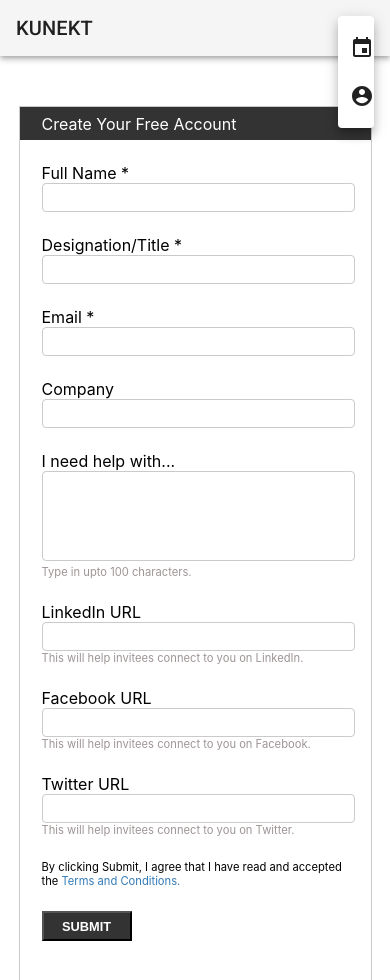
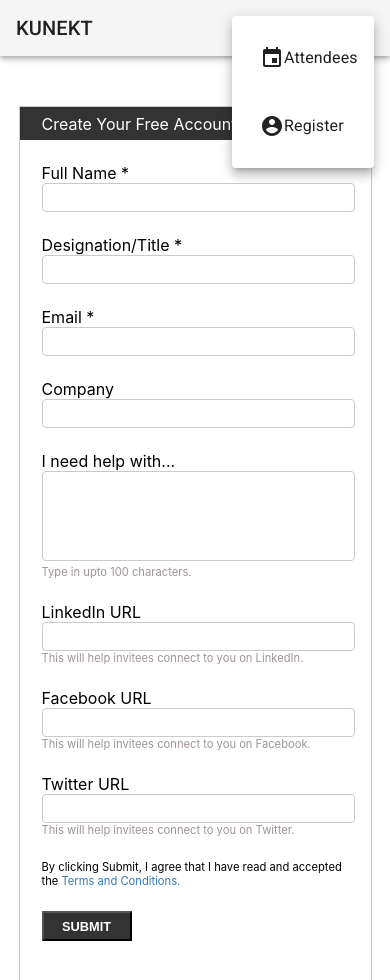
Before and after one commit to Ameyg1/talk2me, a React (Create React App) app: page /profile in a window 390 px wide. Both pictures are taken after a click on the button "show more". Shown: the top 980 px of the page. Built offline with nearby package versions, Linux system fonts and the light colour scheme.

Commit message:
final changes on UI for all defect fixes

```diff
--- a/src/components/MainMenu/MenuOption.js
+++ b/src/components/MainMenu/MenuOption.js
@@ -16,7 +16,7 @@ class MenuOption extends React.Component {
     switch (option) {
       case "Profile":
         return <AccountCircle />;
-      case "Events":
+      case "UserList":
         return <EventIcon />;
       case "More":
         return <MoreIcon />;
@@ -48,14 +48,23 @@ class MenuOption extends React.Component {
 
   renderMenu = device => {
     if (device === "mobile") {
-      return <MenuItem>{this.renderMenuOption()}</MenuItem>;
+      return (
+        <MenuItem>
+          {this.renderMenuOption()}
+          <p>{this.props.titleText}</p>
+        </MenuItem>
+      );
     } else {
       return this.renderMenuOption();
     }
   };
 
   render() {
-    return <div>{this.renderMenu(this.props.device)}</div>;
+    return (
+      <div onClick={this.refreshPage.bind(this)}>
+        {this.renderMenu(this.props.device)}
+      </div>
+    );
   }
 }
 
--- a/src/components/Registration/register.js
+++ b/src/components/Registration/register.js
@@ -132,31 +132,20 @@ class RegistrationForm extends Component {
             this.setState({ messageStatus: "success" });
             this.resetState();
             window.scrollTo(0, 0);
-            console.log("Entered Success");
           },
           err => {
             this.setState({ messageIsDisplayed: true });
             this.setState({ messageStatus: "request failure" });
             window.scrollTo(0, 0);
-            console.log("Entered Service Failure");
           }
         );
       this.setState({ messageIsDisplayed: true });
       this.setState({ messageStatus: "waiting" });
       window.scrollTo(0, 0);
-      console.log("Still waiting");
     } else {
       this.setState({ messageIsDisplayed: true });
       this.setState({ messageStatus: "failure" });
       window.scrollTo(0, 0);
-      console.log(
-        "Failed Assetions: " +
-          this.state.NAME +
-          ", " +
-          this.state.TITLE +
-          ", " +
-          this.state.EMAIL
-      );
     }
   };
 
--- a/src/components/navbar.js
+++ b/src/components/navbar.js
@@ -95,10 +95,18 @@ export default function PrimarySearchAppBar() {
       open={isMobileMenuOpen}
       onClose={handleMobileMenuClose}
     >
-      <MenuOption type="Events" label="show events" renderLink="/" />
       <MenuOption
+        device="mobile"
+        type="UserList"
+        label="show events"
+        titleText="Attendees"
+        renderLink="/"
+      />
+      <MenuOption
+        device="mobile"
         type="Profile"
         label="account of current user"
+        titleText="Register"
         renderLink="/profile"
       />
     </Menu>
@@ -114,7 +122,7 @@ export default function PrimarySearchAppBar() {
 
           <div className={classes.grow} />
           <div className={classes.sectionDesktop}>
-            <MenuOption type="Events" label="show events" renderLink="/" />
+            <MenuOption type="UserList" label="show events" renderLink="/" />
             <MenuOption
               type="Profile"
               label="account of current user"
@@ -132,9 +140,9 @@ export default function PrimarySearchAppBar() {
               <MoreIcon />
             </IconButton>
           </div>
+          {renderMobileMenu}
         </Toolbar>
       </AppBar>
-      {renderMobileMenu}
     </div>
   );
 }
```
